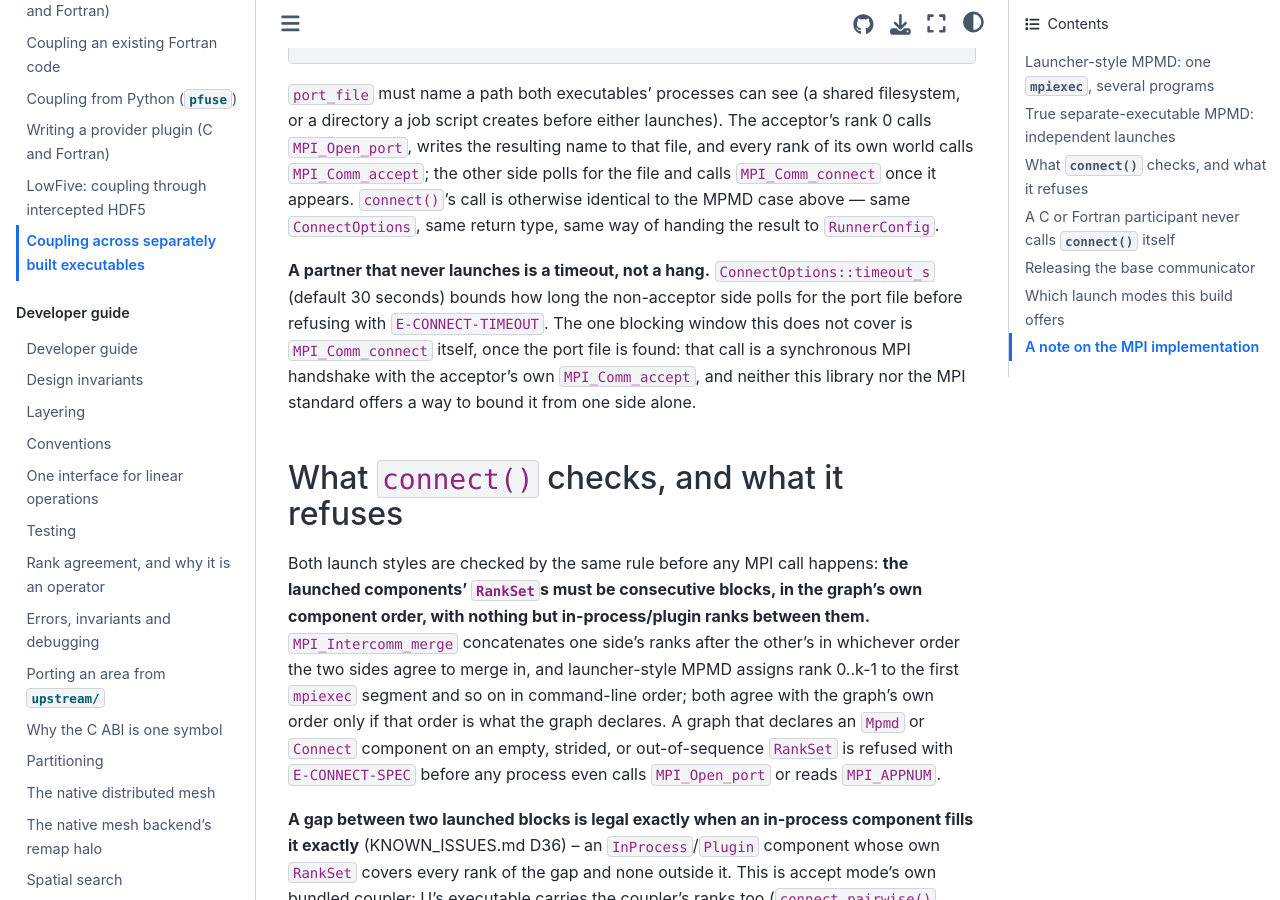
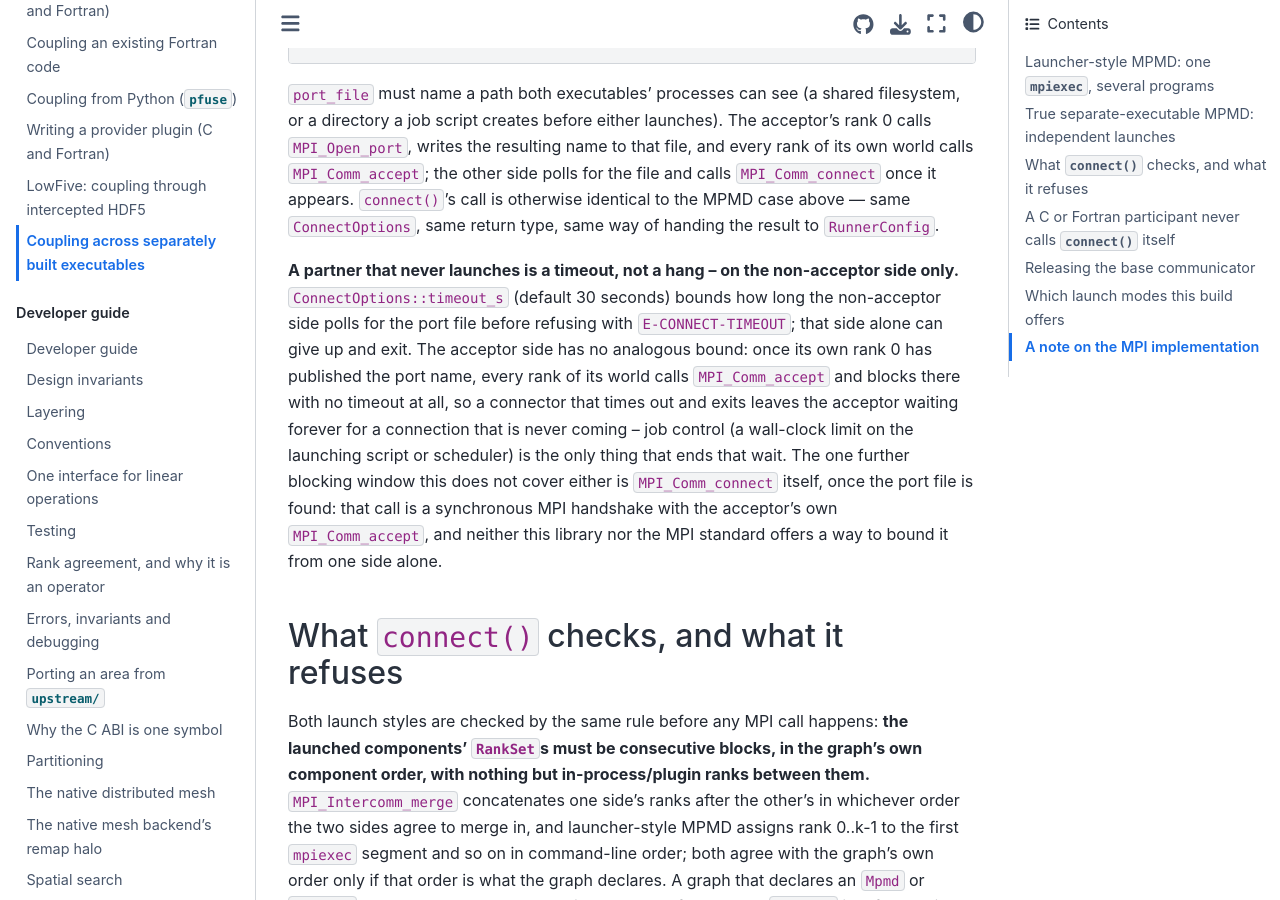
Before and after one commit to vijaysm/fuse, a Sphinx documentation site: the page built from docs/user/multiple-executables.md, in a window 1280 px wide and 900 px high, scrolled down 1968 px. Built offline with Sphinx 7.4.7 and the Sphinx Book theme 1.1.4, drawn with Linux system fonts in a browser that asks for light colours.

Commit message:
Qualify the connect() timeout claim to the non-acceptor side only
Review 2026-10-11 TR-6: the acceptor side has no analogous bound and blocks in MPI_Comm_accept if its partner gives up.

```diff
--- a/docs/user/multiple-executables.md
+++ b/docs/user/multiple-executables.md
@@ -87,12 +87,17 @@ directory a job script creates before either launches). The acceptor's rank 0 ca
 `connect()`'s call is otherwise identical to the MPMD case above — same `ConnectOptions`, same
 return type, same way of handing the result to `RunnerConfig`.
 
-**A partner that never launches is a timeout, not a hang.** `ConnectOptions::timeout_s` (default 30
-seconds) bounds how long the non-acceptor side polls for the port file before refusing with
-`E-CONNECT-TIMEOUT`. The one blocking window this does not cover is `MPI_Comm_connect` itself, once
-the port file is found: that call is a synchronous MPI handshake with the acceptor's own
-`MPI_Comm_accept`, and neither this library nor the MPI standard offers a way to bound it from one
-side alone.
+**A partner that never launches is a timeout, not a hang -- on the non-acceptor side only.**
+`ConnectOptions::timeout_s` (default 30 seconds) bounds how long the non-acceptor side polls for
+the port file before refusing with `E-CONNECT-TIMEOUT`; that side alone can give up and exit. The
+acceptor side has no analogous bound: once its own rank 0 has published the port name, every rank
+of its world calls `MPI_Comm_accept` and blocks there with no timeout at all, so a connector that
+times out and exits leaves the acceptor waiting forever for a connection that is never coming --
+job control (a wall-clock limit on the launching script or scheduler) is the only thing that ends
+that wait. The one further blocking window this does not cover either is `MPI_Comm_connect`
+itself, once the port file is found: that call is a synchronous MPI handshake with the acceptor's
+own `MPI_Comm_accept`, and neither this library nor the MPI standard offers a way to bound it from
+one side alone.
 
 ## What `connect()` checks, and what it refuses
 
```
